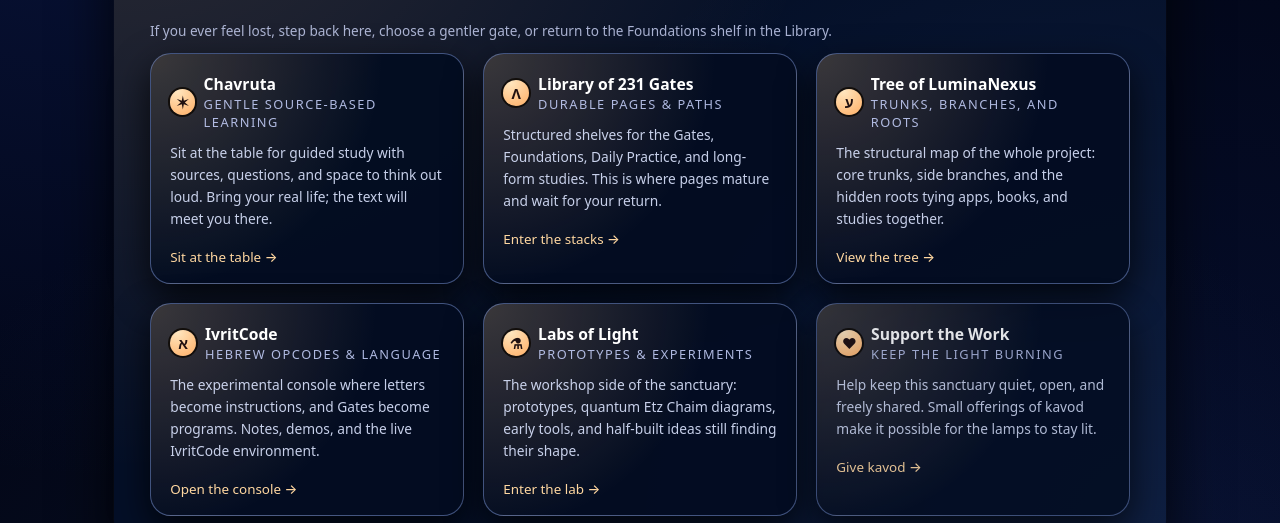
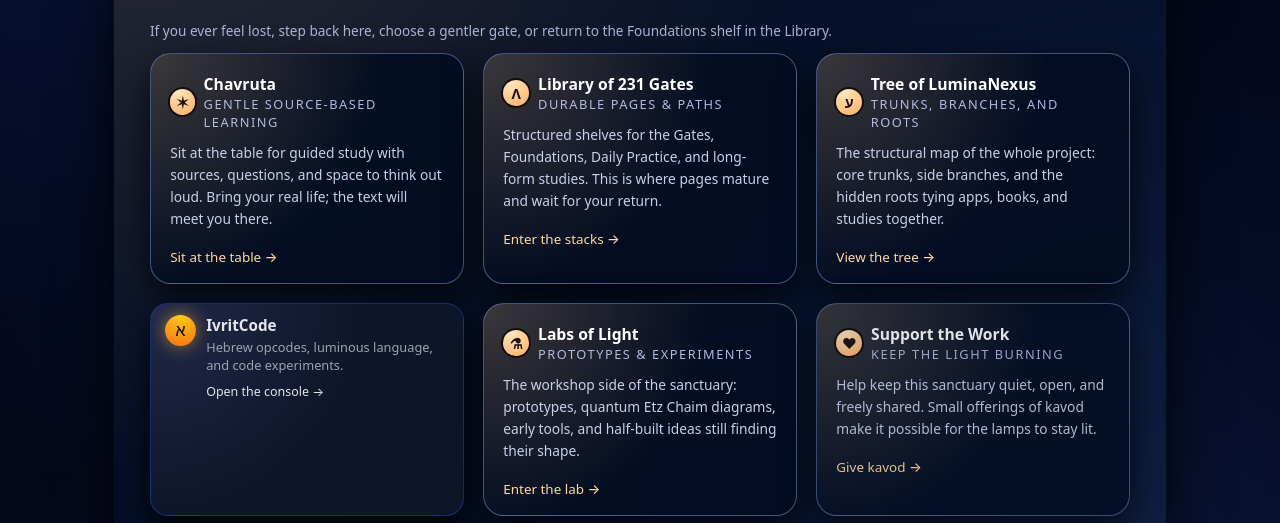
Before and after one commit to richardatf-oss/LuminaNexus, a website: page map/index.html in a window 1280 px wide. Shown: the part 426-949 px from the top of the page. Drawn offline with Linux system fonts and the light colour scheme.

Commit message:
Update index.html

```diff
--- a/map/index.html
+++ b/map/index.html
@@ -249,21 +249,16 @@
             <a href="/tree/">View the tree →</a>
           </article>
 
-          <!-- IvritCode -->
-          <article class="map-tile">
-            <div class="map-tile-header">
-              <div class="map-icon">א</div>
-              <div>
-                <div class="map-tile-title">IvritCode</div>
-                <div class="map-tile-subtitle">Hebrew opcodes &amp; language</div>
-              </div>
-            </div>
-            <p>
-              The experimental console where letters become instructions, and Gates become
-              programs. Notes, demos, and the live IvritCode environment.
-            </p>
-            <a href="https://ivritcode.org/" target="_blank" rel="noopener">Open the console →</a>
-          </article>
+      <!-- IvritCode -->
+<a href="https://ivritcode.org/" class="hero-map-tile" target="_blank" rel="noopener">
+  <div class="hero-map-icon">א</div>
+  <div class="hero-map-text">
+    <h2>IvritCode</h2>
+    <p>Hebrew opcodes, luminous language, and code experiments.</p>
+    <span class="hero-map-link-label">Open the console →</span>
+  </div>
+</a>
+
 
           <!-- Labs of Light -->
           <article class="map-tile">
```
